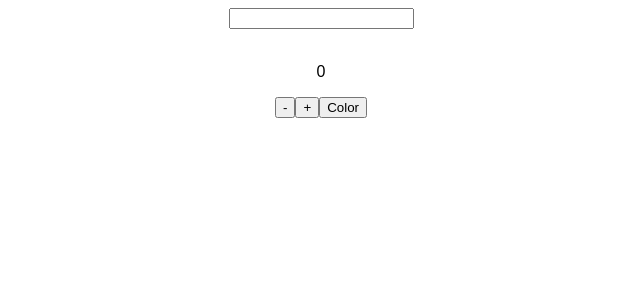
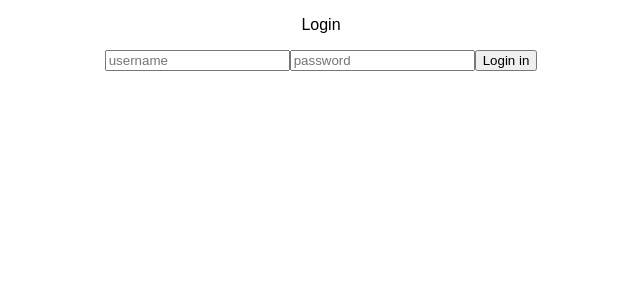
Before and after one commit to Selimology/basicsOfReact, a React (Create React App) app: page / in a window 1280 px wide. Shown: the top 300 px of the page, without its empty margins (319-959 px from the left). Built offline with nearby package versions, Linux system fonts and the light colour scheme.

Commit message:
login form using useStates

```diff
--- /dev/null
+++ b/src/Login.js
@@ -0,0 +1,59 @@
+import React, { useState } from "react";
+import { logincheck } from "./utils";
+
+export default function Login() {
+  const [username, setUsername] = useState("");
+  const [password, setPassword] = useState("");
+  const [isLoading, setisLoading] = useState(false);
+  const [error, setError] = useState("");
+  const [isLoggedIn, setisLoggedIn] = useState(false);
+
+  const onSubmit = async (e) => {
+    e.preventDefault();
+    setisLoading(true);
+    setError("");
+    try {
+      await logincheck({ username, password });
+      setisLoggedIn(true);
+      setUsername("");
+      setPassword("");
+      setError("");
+    } catch (error) {
+      //do nothing
+      setError("incorrect username or password");
+    }
+    setisLoading(false);
+  };
+  return (
+    <div className="App">
+      <div className="login-container">
+        {isLoggedIn ? (
+          <>
+            <h1>Hello {username}</h1>
+            <button onClick={() => setisLoggedIn(false)}>Log out</button>
+          </>
+        ) : (
+          <form className="form" onSubmit={onSubmit}>
+            {error && <p className="error">{error}</p>}
+            <p>Login</p>
+            <input
+              type="text"
+              placeholder="username"
+              value={username}
+              onChange={(e) => setUsername(e.currentTarget.value)}
+            />
+            <input
+              type="password"
+              placeholder="password"
+              value={password}
+              onChange={(e) => setPassword(e.currentTarget.value)}
+            />
+            <button className="submit" type="submit" disabled={isLoading}>
+              Login in
+            </button>
+          </form>
+        )}
+      </div>
+    </div>
+  );
+}
--- a/src/index.js
+++ b/src/index.js
@@ -1,8 +1,9 @@
 import { createRoot } from "react-dom/client";
 
 import App from "./App";
+import Login from "./Login";
 
 const rootElement = document.getElementById("root");
 const root = createRoot(rootElement);
 
-root.render(<App />);
+root.render(<Login />);
--- /dev/null
+++ b/src/utils.js
@@ -0,0 +1,11 @@
+export async function logincheck({ username, password }) {
+  return new Promise((resolve, reject) => {
+    setTimeout(() => {
+      if (username === "selim" && password === "password") {
+        resolve();
+      } else {
+        reject();
+      }
+    }, 1000);
+  });
+}
```
